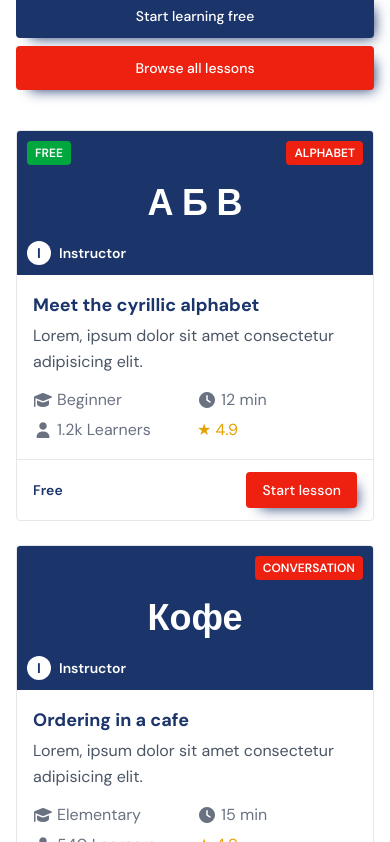
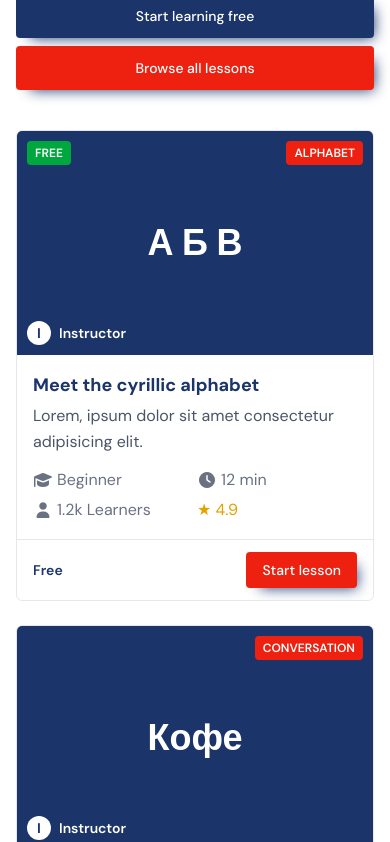
Before and after one commit to sandeepkamara12/Tutor, a React (Vite) app: page / in a window 390 px wide. Shown: the part 5882-6724 px from the top of the page. Built offline with nearby package versions, Linux system fonts and the light colour scheme.

Commit message:
update lesson image height and stop website scaling in mobile

```diff
--- a/index.html
+++ b/index.html
@@ -3,7 +3,7 @@
   <head>
     <meta charset="UTF-8" />
     <link rel="icon" type="image/svg+xml" href="/favicon.svg" />
-    <meta name="viewport" content="width=device-width, initial-scale=1.0" />
+    <meta name="viewport" content="width=device-width, initial-scale=1.0, maximum-scale=1.0, user-scalable=no" />
     <title>russian-in-hindi</title>
      <link
     rel="preconnect"
--- a/src/components/Lessons.jsx
+++ b/src/components/Lessons.jsx
@@ -145,10 +145,10 @@ const Lessons = () => {
                             {lessons.map((lesson) => (
                                 <article
                                     key={lesson.id}
-                                    className="bg-white border border-gray-200 rounded flex flex-col overflow-hidden group"
+                                    className="bg-white border border-gray-200 rounded-md flex flex-col overflow-hidden group"
                                 >
                                     {/* Preview */}
-                                    <div className="relative h-36 flex items-center justify-center font-bold text-4xl text-white bg-russian-dark-blue">
+                                    <div className="relative h-56 flex items-center justify-center font-bold text-4xl text-white bg-russian-dark-blue">
                                         {lesson.preview}
 
                                         {lesson.badge && (
--- a/src/components/common/Header.jsx
+++ b/src/components/common/Header.jsx
@@ -205,7 +205,7 @@ const Header = () => {
         >
           <div className="fixed z-30 left-0 top-16 lg:top-0
   h-screen w-56 lg:w-auto lg:h-auto
-  bg-white px-4 lg:px-0
+  bg-white lg:bg-transparent px-4 lg:px-0
   min-h-0 overflow-hidden
   max-lg:-translate-x-full
   max-lg:group-data-[open=true]:translate-x-0
```
